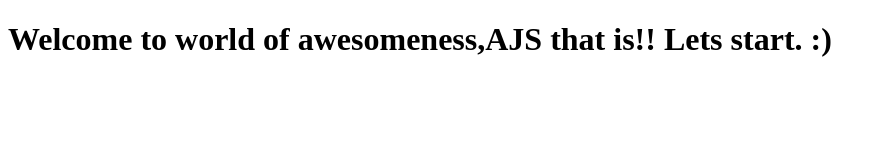
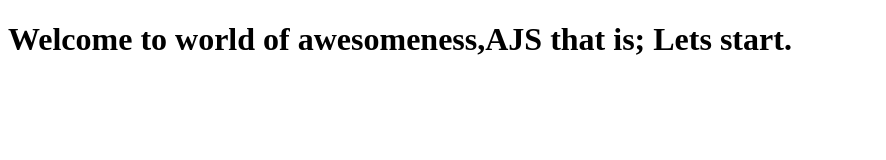
Before and after one commit to svmu92/ajs-learn, a plain HTML site: page index.html in a window 1280 px wide. Shown: the whole page, without its empty margins (0-886 px from the left). Drawn offline with Linux system fonts and the light colour scheme.

Commit message:
Update index.html

```diff
--- a/index.html
+++ b/index.html
@@ -5,6 +5,6 @@
      <title>Hello AngularJS</title>
    </head>
    <body>
-     <h1>Welcome to world of awesomeness,AJS that is!! Lets start. :)</h1>
+     <h1>Welcome to world of awesomeness,AJS that is; Lets start.</h1>
    </body>
 </html>
```
